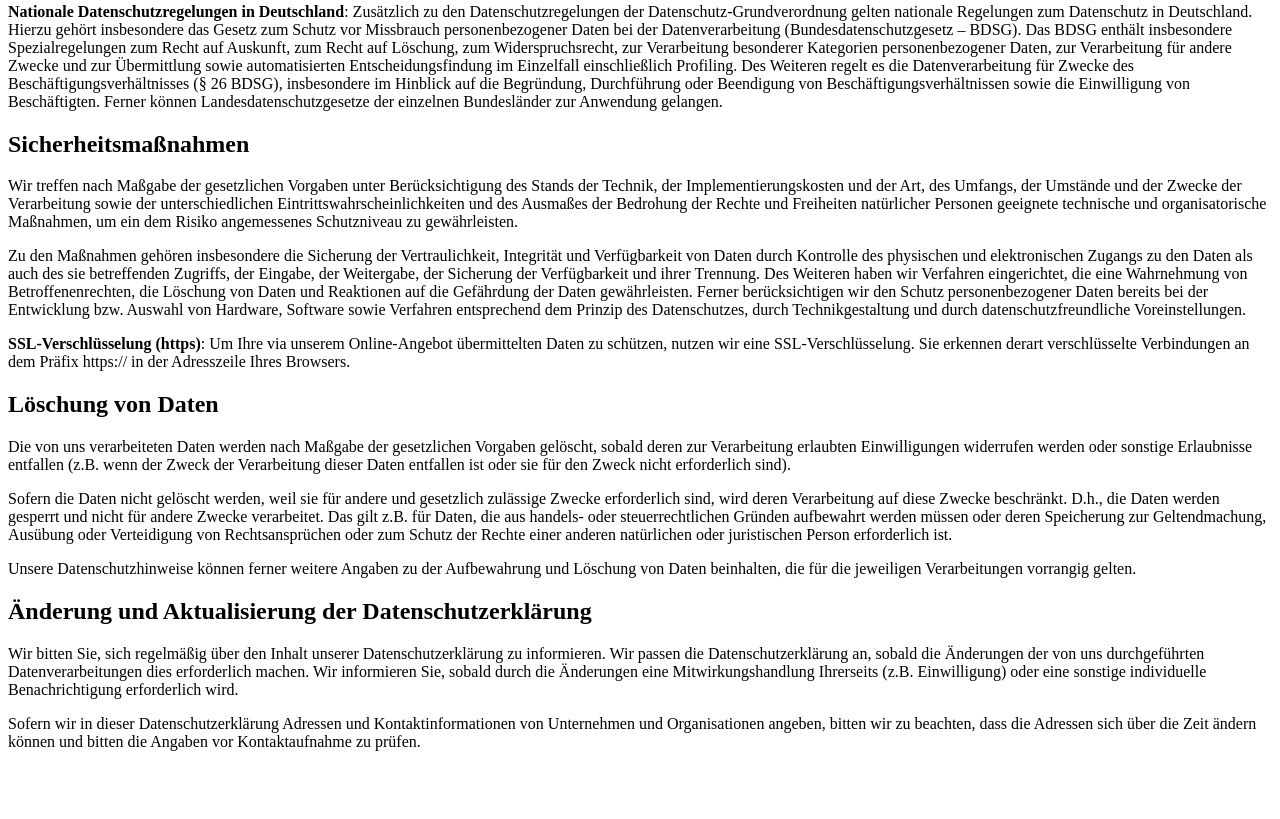
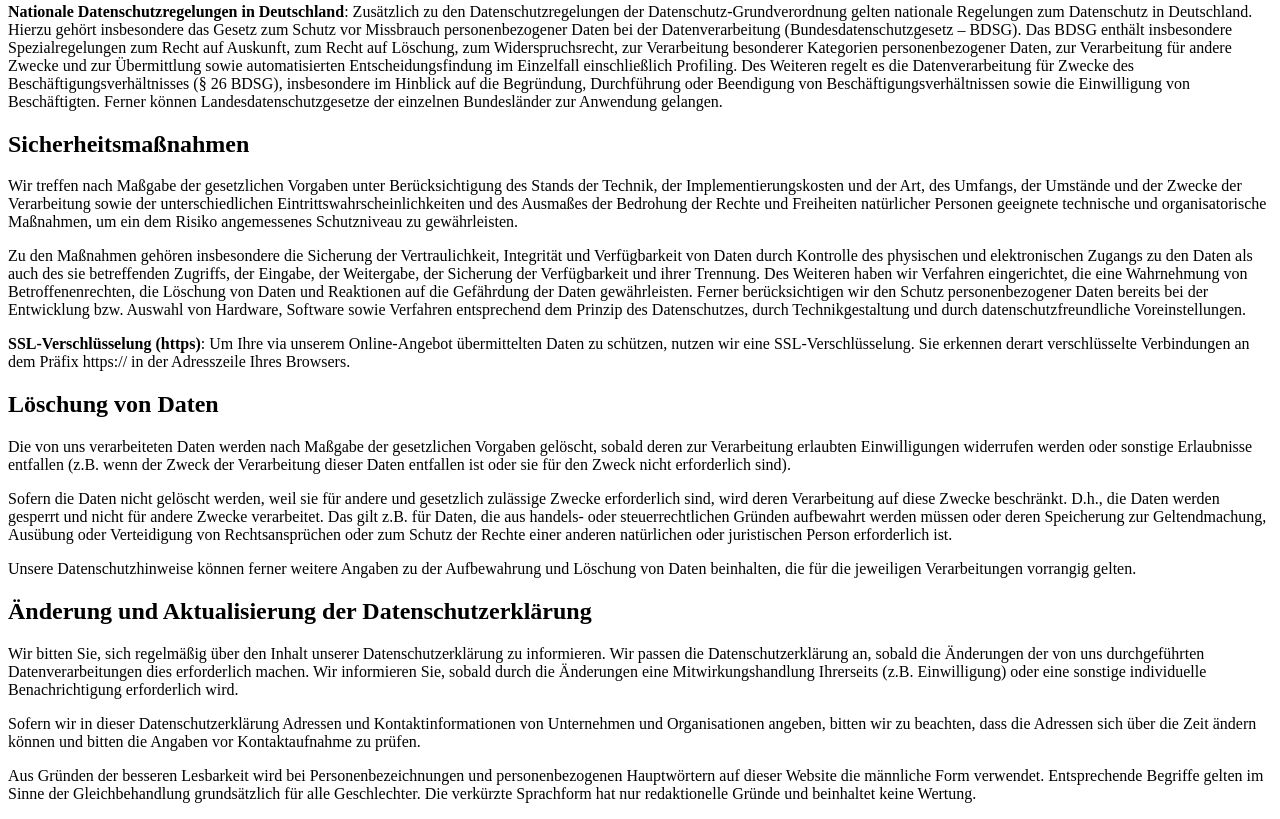
Before and after one commit to SirSimon04/you2me-data-policy, a plain HTML site: page index.html in a window 1280 px wide. Shown: the part 1140-1959 px from the top of the page. Before the commit the page ends 1907 px from the top, so only its background shows below. Drawn offline with Linux system fonts and the light colour scheme.

Commit message:
Update index.html

```diff
--- a/index.html
+++ b/index.html
@@ -123,3 +123,4 @@
 <p>Sofern wir in dieser Datenschutzerklärung Adressen und Kontaktinformationen von Unternehmen und Organisationen
     angeben, bitten wir zu beachten, dass die Adressen sich über die Zeit ändern können und bitten die Angaben vor
     Kontaktaufnahme zu prüfen.</p>
+<p>Aus Gründen der besseren Lesbarkeit wird bei Personenbezeichnungen und personenbezogenen Hauptwörtern auf dieser Website die männliche Form verwendet. Entsprechende Begriffe gelten im Sinne der Gleichbehandlung grundsätzlich für alle Geschlechter. Die verkürzte Sprachform hat nur redaktionelle Gründe und beinhaltet keine Wertung.</p>
```
